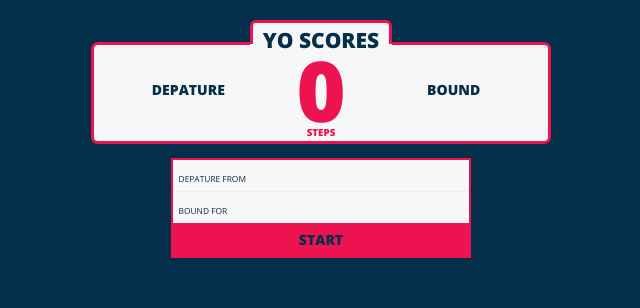
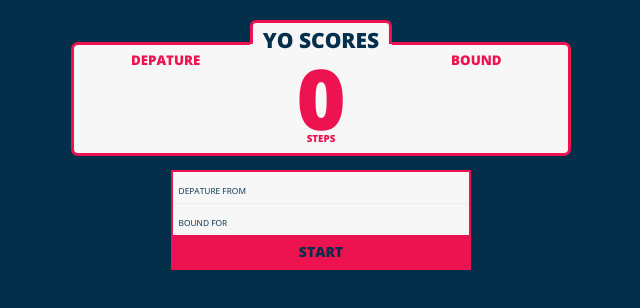
Before and after one commit to duerdod/wikipedia-destinations, a React (Create React App) app: page / in a window 1280 px wide. Shown: the top 308 px of the page, without its empty margins (319-959 px from the left). Built offline with nearby package versions, Linux system fonts and the light colour scheme; no server answers.

Commit message:
more pixel perfection

```diff
--- a/src/components/StartForm.js
+++ b/src/components/StartForm.js
@@ -24,7 +24,6 @@ const Form = styled.form`
   }
   @media screen and (max-width: 40em) {
     display: block;
-    padding: 1rem;
     input,
     button {
       display: block;
@@ -108,7 +107,10 @@ const StartForm = () => {
   const [customError, setCustomError] = useState(false);
   const location = useLocation();
   const { push } = useHistory();
-  const { error, loading } = useWikiFetch(raw.destination);
+  const { destination } = raw;
+  const { error, loading } = useWikiFetch(
+    destination.length ? destination : ''
+  );
 
   const handleSubmit = e => {
     e.preventDefault();
--- a/src/components/Stats.js
+++ b/src/components/Stats.js
@@ -39,17 +39,17 @@ const OuterContainer = styled.section`
 const InnerContainer = styled.div`
   border: 3px solid ${p => p.theme.color.primary};
   border-radius: 7px;
-  padding: 2.5rem 2rem 3rem 2rem;
-  max-width: 460px;
+  padding: 0.4rem 1rem 0.5rem 1rem;
+  max-width: 500px;
   margin: 1rem auto;
   background: ${theme.color.white};
 
   display: grid;
   grid-template-rows: 1fr;
   grid-template-columns: 1fr 1fr 1fr;
-  justify-items: center;
+  /* justify-items: center;
   align-items: center;
-  position: relative;
+  position: relative; */
 
   h2,
   h3 {
@@ -60,22 +60,33 @@ const InnerContainer = styled.div`
 
   @media screen and (max-width: 40em) {
   }
+
+  * {
+    -webkit-touch-callout: none; /* iOS Safari */
+    user-select: none;
+  }
 `;
 
 const Destinations = styled.h3`
-  font-size: 1rem;
+  font-size: 0.95rem;
   padding: 0 1rem;
   color: ${theme.color.background};
-  && {
+  white-space: pre-wrap;
+  &.title {
+    color: ${theme.color.primary};
   }
 `;
 
-const Destination = styled.div``;
+const Destination = styled.div`
+  display: grid;
+  grid-template-columns: 1fr;
+  grid-template-rows: 20px 1fr;
+`;
 
 const Step = styled.h2`
   font-size: 6rem;
-  padding: 0 1rem;
-  line-height: 0;
+  padding: 2.2rem 2rem;
+  line-height: 0.4;
   position: relative;
   color: ${theme.color.primary};
   &:after {
@@ -84,7 +95,7 @@ const Step = styled.h2`
     font-size: 0.7rem;
     color: ${theme.color.primary};
     position: absolute;
-    top: 43px;
+    bottom: 5px;
     left: 50%;
     transform: translateX(-50%);
   }
@@ -110,17 +121,17 @@ const Stats = () => {
         <div className="inner">Yo scores</div>
       </div>
       <InnerContainer>
-        <Destinations>
-          Depature
-          <Destination>{start}</Destination>
-        </Destinations>
+        <Destination>
+          <Destinations className="title">Depature</Destinations>
+          <Destinations>{start}</Destinations>
+        </Destination>
         <Step>{steps}</Step>
-        <Destinations>
-          Bound
-          <Destination>{destination}</Destination>
-        </Destinations>
+        <Destination>
+          <Destinations className="title">Bound</Destinations>
+          <Destinations>{destination}</Destinations>
+        </Destination>
       </InnerContainer>
-      {pathname !== '/' && <Reset href="/">Start over</Reset>}
+      {pathname !== '/' && <Reset href="/">Restart</Reset>}
     </OuterContainer>
   );
 };
--- a/src/components/StatsProvider.js
+++ b/src/components/StatsProvider.js
@@ -3,7 +3,10 @@ import { useLocation } from 'react-router-dom';
 
 const StatsContext = createContext();
 
-const initDestinations = { start: '', destination: '' };
+const initDestinations = {
+  start: '',
+  destination: ''
+};
 
 function StatsProvider({ children }) {
   const [steps, setStep] = useState(0);
```
